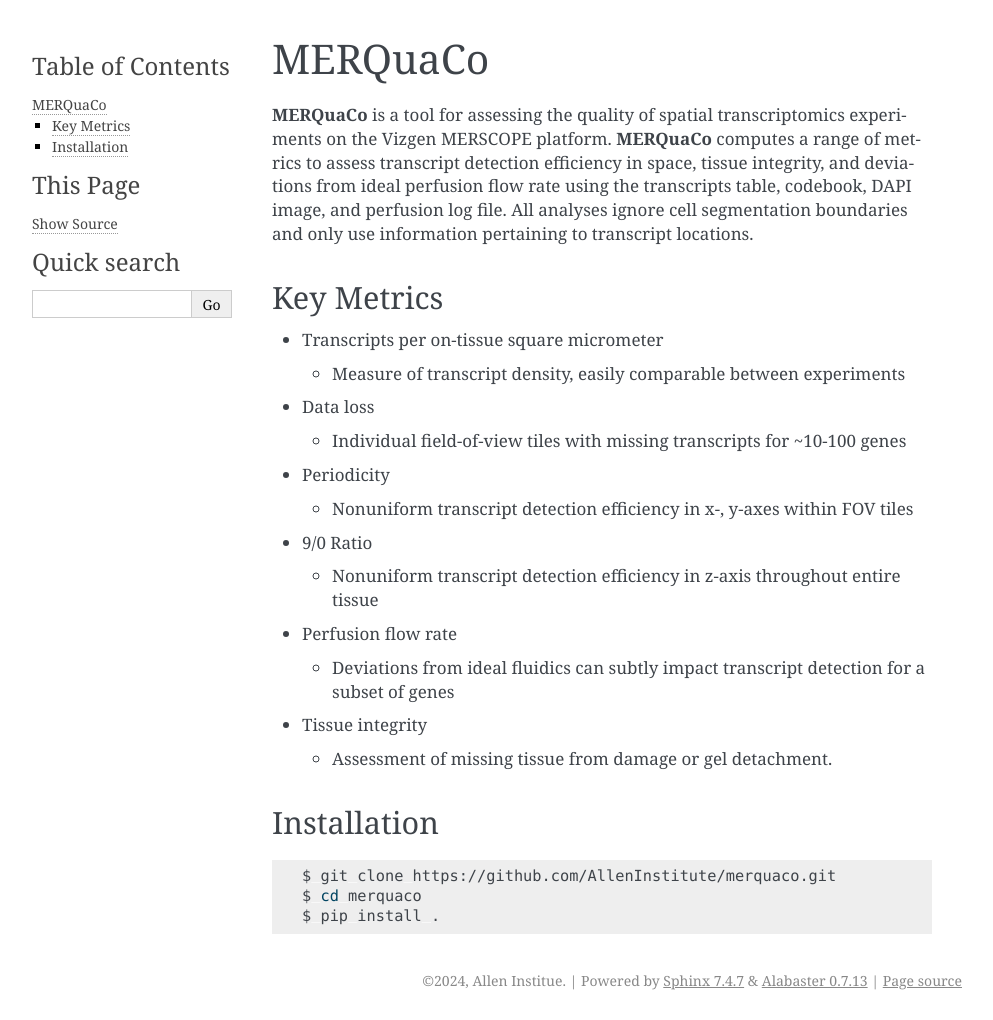
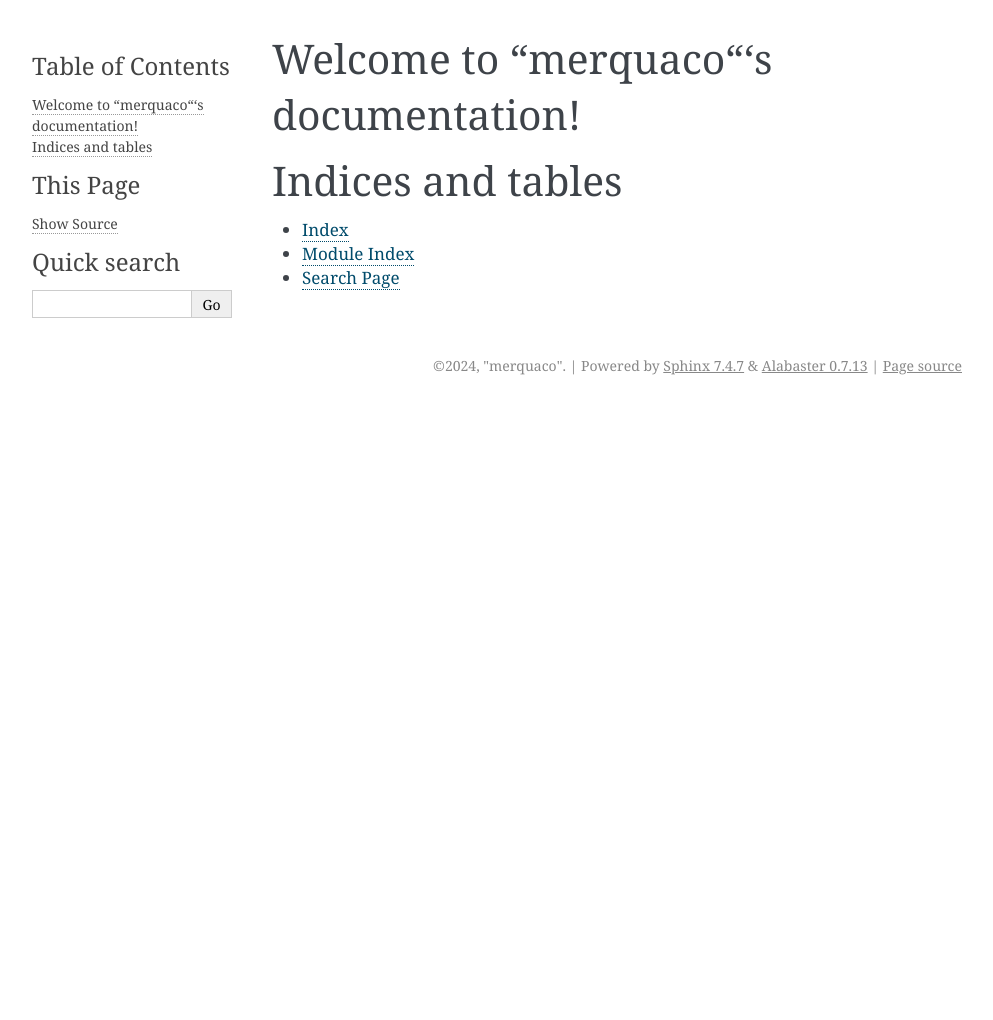
Before and after one commit to AllenInstitute/merquaco, a Sphinx documentation site: the page built from docs/index.rst, in a window 1280 px wide. Shown: the whole page, without its empty margins (148-1141 px from the left). Built offline with Sphinx 7.4.7, drawn with Linux system fonts in a browser that asks for light colours; after the commit the page ends 900 px from its top, so only the background shows below that.

Commit message:
sphinx files

```diff
--- a/docs/conf.py
+++ b/docs/conf.py
@@ -1,17 +1,52 @@
-import os
-import sys
+# Configuration file for the Sphinx documentation builder.
+#
+# This file only contains a selection of the most common options. For a full
+# list see the documentation:
+# https://www.sphinx-doc.org/en/master/usage/configuration.html
 
-sys.path.insert(0, os.path.abspath('..'))
+# -- Path setup --------------------------------------------------------------
 
-project = 'merquaco'
-copyright = '2024, Allen Institue'
-author = 'Naomi Martin, Paul Olsen'
+# If extensions (or modules to document with autodoc) are in another directory,
+# add these directories to sys.path here. If the directory is relative to the
+# documentation root, use os.path.abspath to make it absolute, like shown here.
+#
+# import os
+# import sys
+# sys.path.insert(0, os.path.abspath('.'))
 
-version = '0.0'
-release = '0.0.1'
 
-extensions = ['sphinx.ext.autodoc']
-source_suffix = '.rst'
-master_doc = 'index'
+# -- Project information -----------------------------------------------------
 
+project = '"merquaco"'
+copyright = '2024, "merquaco"'
+author = '"merquaco"'
+
+
+# -- General configuration ---------------------------------------------------
+
+# Add any Sphinx extension module names here, as strings. They can be
+# extensions coming with Sphinx (named 'sphinx.ext.*') or your custom
+# ones.
+extensions = [
+]
+
+# Add any paths that contain templates here, relative to this directory.
+templates_path = ['_templates']
+
+# List of patterns, relative to source directory, that match files and
+# directories to ignore when looking for source files.
+# This pattern also affects html_static_path and html_extra_path.
+exclude_patterns = ['_build', 'Thumbs.db', '.DS_Store']
+
+
+# -- Options for HTML output -------------------------------------------------
+
+# The theme to use for HTML and HTML Help pages.  See the documentation for
+# a list of builtin themes.
+#
 html_theme = 'alabaster'
+
+# Add any paths that contain custom static files (such as style sheets) here,
+# relative to this directory. They are copied after the builtin static files,
+# so a file named "default.css" will overwrite the builtin "default.css".
+html_static_path = ['_static']
--- a/docs/index.rst
+++ b/docs/index.rst
@@ -1,40 +1,20 @@
-MERQuaCo
-========
+.. "merquaco" documentation master file, created by
+   sphinx-quickstart on Tue May 21 12:55:22 2024.
+   You can adapt this file completely to your liking, but it should at least
+   contain the root `toctree` directive.
 
-**MERQuaCo** is a tool for assessing the quality of spatial transcriptomics experiments on the Vizgen MERSCOPE platform. **MERQuaCo** computes a range of metrics to assess transcript detection efficiency in space, tissue integrity, and deviations from ideal perfusion flow rate using the transcripts table, codebook, DAPI image, and perfusion log file. All analyses ignore cell segmentation boundaries and only use information pertaining to transcript locations.
+Welcome to "merquaco"'s documentation!
+======================================
 
-Key Metrics
------------
+.. toctree::
+   :maxdepth: 2
+   :caption: Contents:
 
-- Transcripts per on-tissue square micrometer
 
-  - Measure of transcript density, easily comparable between experiments
 
-- Data loss
+Indices and tables
+==================
 
-  - Individual field-of-view tiles with missing transcripts for ~10-100 genes
-
-- Periodicity
-
-  - Nonuniform transcript detection efficiency in x-, y-axes within FOV tiles
-
-- 9/0 Ratio
-
-  - Nonuniform transcript detection efficiency in z-axis throughout entire tissue
-
-- Perfusion flow rate
-
-  - Deviations from ideal fluidics can subtly impact transcript detection for a subset of genes
-
-- Tissue integrity
-
-  - Assessment of missing tissue from damage or gel detachment.
-
-Installation
-------------
-
-.. code-block:: bash
-
-    $ git clone https://github.com/AllenInstitute/merquaco.git
-    $ cd merquaco
-    $ pip install .
+* :ref:`genindex`
+* :ref:`modindex`
+* :ref:`search`
```
Also changed, not shown: 2 other files.
